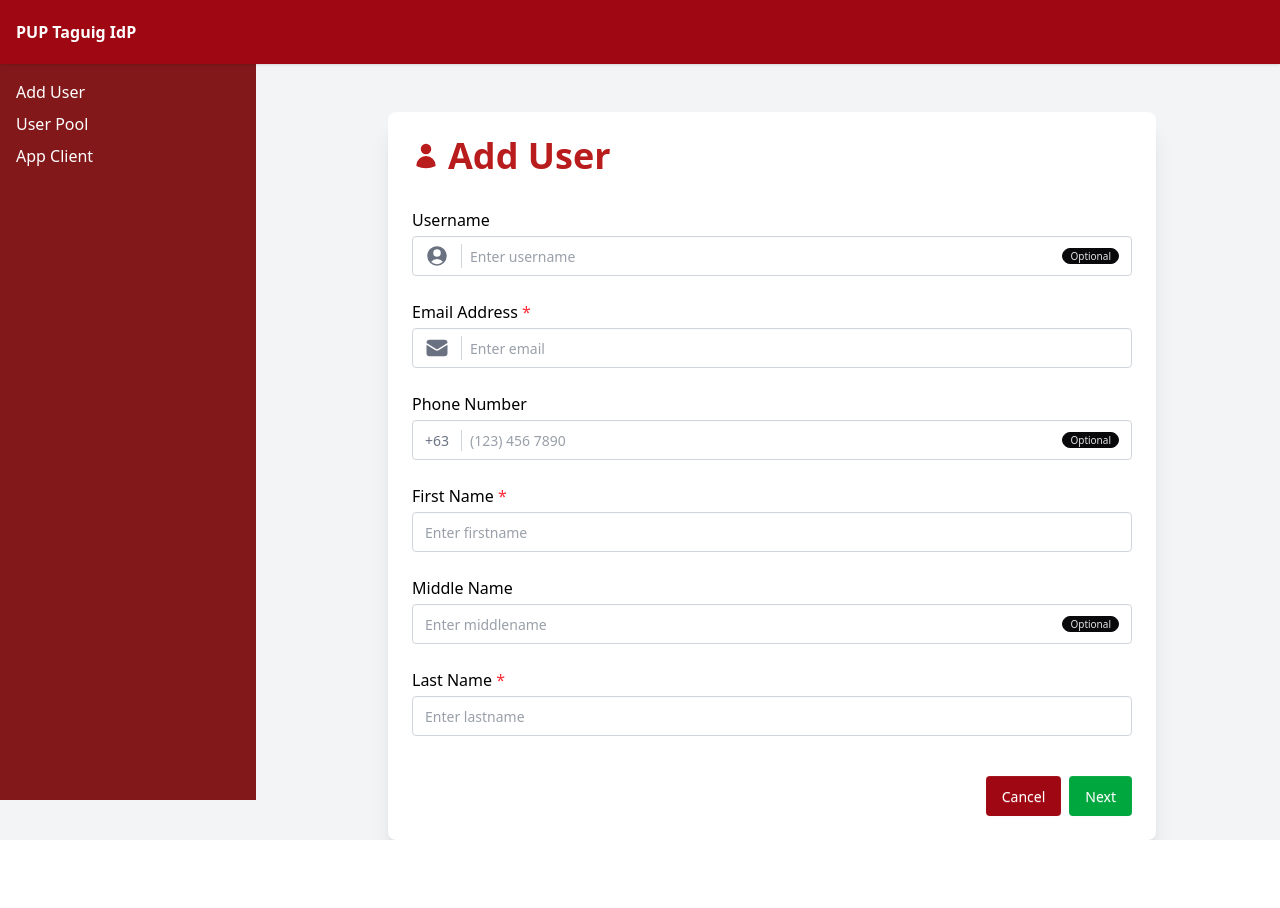
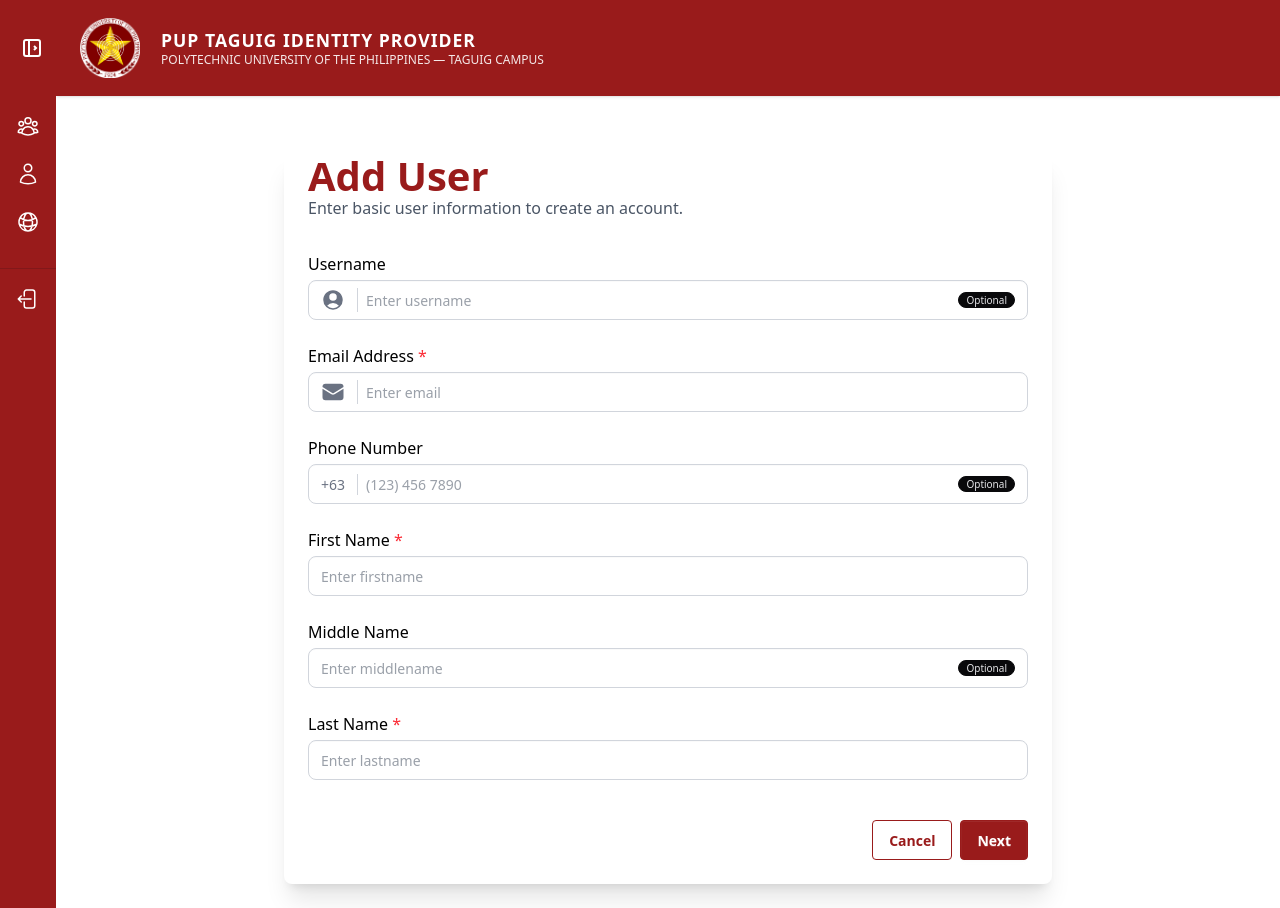
Before and after one commit to efondo-aaronkyle/Identity-Provider-and-One-Portal, a React (Vite) app: page /idp/add-user in a window 1280 px wide. Before the commit the page ends 840 px from the top, so only its background shows below. Built offline with nearby package versions, Linux system fonts and the light colour scheme.

Commit message:
Frontend/idp navbar sidebar (#2)
* fix design

* fixed add user page design

* add idp navbar and sidebar

```diff
--- a/src/features/idp/components/Navbar.jsx
+++ b/src/features/idp/components/Navbar.jsx
@@ -1,7 +1,21 @@
 export default function Navbar() {
   return (
-    <nav className="fixed top-0 left-0 right-0 bg-red-800 text-white h-16 flex items-center px-4 z-50 shadow">
-      <h1 className="font-bold">PUP Taguig IdP</h1>
+    <nav className="h-24 bg-[#991b1b] shadow flex items-center px-6 transition-all duration-300">
+      <div className="flex items-center gap-4">
+        <div className="flex items-center gap-4">
+          <div className="flex items-center gap-2">
+            <img src="/assets/images/PUPlogo.png" alt="PUP Logo" className="h-9 sm:h-15" />
+          </div>
+          <div className="flex flex-col items-start ml-1.25 text-white">
+            <div className="font-bold text-[.73em] sm:text-[1.1em] tracking-[1px]">
+              PUP TAGUIG IDENTITY PROVIDER
+            </div>
+            <div className="text-[.5em] sm:text-[.75em] opacity-[.9] -mt-0.5">
+              POLYTECHNIC UNIVERSITY OF THE PHILIPPINES — TAGUIG CAMPUS
+            </div>
+          </div>
+        </div>
+      </div>
     </nav>
   );
 }
--- a/src/features/idp/components/Sidebar.jsx
+++ b/src/features/idp/components/Sidebar.jsx
@@ -1,11 +1,67 @@
-export default function Sidebar() {
+import { useNavigate } from "react-router-dom";
+
+export default function Sidebar({ isOpen, toggleSidebar }) {
+  const navigate = useNavigate();
+
+  const handleLogout = () => {
+    navigate("/");
+  };
+
   return (
-    <aside className="fixed top-16 left-0 w-64 h-[calc(100vh-4rem)] bg-red-900 text-white p-4">
-      <ul className="space-y-2">
-        <li>Add User</li>
-        <li>User Pool</li>
-        <li>App Client</li>
+    <div className={`flex flex-col bg-[#991b1b] border-red-900 transition-all duration-300 fixed lg:relative top-0 left-0 min-h-screen z-50 ${isOpen ? "w-64 translate-x-0" : "w-14 translate-x-0 lg:translate-x-0"}`}>
+
+      <div className="h-24 px-3 flex items-center">
+        <div className="flex items-center justify-between w-full">
+          <div className="flex flex-col items-start overflow-hidden">
+            <h1 className={`text-white text-3xl font-bold transition-all duration-300 ${isOpen ? "opacity-100 translate-x-0" : "opacity-0 -translate-x-4"}`}>PUPIDP</h1>
+            <span className={`inline-flex bg-[#ffd700] text-black mt-1 px-2 rounded-md text-xs transition-all duration-300 ${isOpen ? "opacity-100 translate-x-0" : "opacity-0 -translate-x-4"}`}>ver.2026</span>
+          </div>
+          <button type="button" className="p-2 rounded-full hover:bg-red-900 text-white shrink-0" onClick={toggleSidebar}>
+            <svg xmlns="http://www.w3.org/2000/svg" fill="none" viewBox="0 0 24 24" strokeWidth={2} stroke="currentColor" className="w-6 h-6">
+              <path d="M4 4m0 2a2 2 0 0 1 2-2h12a2 2 0 0 1 2 2v12a2 2 0 0 1-2 2h-12a2 2 0 0 1-2-2z"></path>
+              <path d="M9 4v16"></path>
+              <path d="M14 10l2 2l-2 2"></path>
+            </svg>
+          </button>
+        </div>
+      </div>
+
+      <ul className="p-2 space-y-1">
+        {[
+          { name: "User Pool", iconPath: "M18 18.72a9.094 9.094 0 0 0 3.741-.479 3 3 0 0 0-4.682-2.72m.94 3.198.001.031c0 .225-.012.447-.037.666A11.944 11.944 0 0 1 12 21c-2.17 0-4.207-.576-5.963-1.584A6.062 6.062 0 0 1 6 18.719m12 0a5.971 5.971 0 0 0-.941-3.197m0 0A5.995 5.995 0 0 0 12 12.75a5.995 5.995 0 0 0-5.058 2.772m0 0a3 3 0 0 0-4.681 2.72 8.986 8.986 0 0 0 3.74.477m.94-3.197a5.971 5.971 0 0 0-.94 3.197M15 6.75a3 3 0 1 1-6 0 3 3 0 0 1 6 0Zm6 3a2.25 2.25 0 1 1-4.5 0 2.25 2.25 0 0 1 4.5 0Zm-13.5 0a2.25 2.25 0 1 1-4.5 0 2.25 2.25 0 0 1 4.5 0Z" },
+          { name: "Add User", iconPath: "M15.75 6a3.75 3.75 0 1 1-7.5 0 3.75 3.75 0 0 1 7.5 0ZM4.501 20.118a7.5 7.5 0 0 1 14.998 0A17.933 17.933 0 0 1 12 21.75c-2.676 0-5.216-.584-7.499-1.632Z" },
+          { name: "App Client", iconPath: "M12 21a9.004 9.004 0 0 0 8.716-6.747M12 21a9.004 9.004 0 0 1-8.716-6.747M12 21c2.485 0 4.5-4.03 4.5-9S14.485 3 12 3m0 18c-2.485 0-4.5-4.03-4.5-9S9.515 3 12 3m0 0a8.997 8.997 0 0 1 7.843 4.582M12 3a8.997 8.997 0 0 0-7.843 4.582m15.686 0A11.953 11.953 0 0 1 12 10.5c-2.998 0-5.74-1.1-7.843-2.918m15.686 0A8.959 8.959 0 0 1 21 12c0 .778-.099 1.533-.284 2.253m0 0A17.919 17.919 0 0 1 12 16.5c-3.162 0-6.133-.815-8.716-2.247m0 0A9.015 9.015 0 0 1 3 12c0-1.605.42-3.113 1.157-4.418" }
+        ].map((item, idx) => (
+          <li key={idx} className="relative group">
+            <button className="flex items-center h-11 w-full transition-all rounded-lg hover:bg-red-900">
+              <div className="w-14 flex justify-center">
+                <svg xmlns="http://www.w3.org/2000/svg" fill="none" viewBox="0 0 24 24" strokeWidth={1.5} stroke="currentColor" className="ml-[.5em] w-6 h-6 text-white">
+                  <path strokeLinecap="round" strokeLinejoin="round" d={item.iconPath} />
+                </svg>
+              </div>
+              <span className={`text-white ml-3 whitespace-nowrap font-semibold transition-opacity duration-300 ${isOpen ? "opacity-100" : "opacity-0"}`}>{item.name}</span>
+            </button>
+
+            {!isOpen && (
+              <span className="absolute left-full top-1/2 -translate-y-1/2 ml-2 px-2 py-1 rounded-md text-sm bg-[#991b1b] text-white font-medium opacity-0 group-hover:opacity-100 transition-opacity whitespace-nowrap">{item.name}</span>
+            )}
+          </li>
+        ))}
       </ul>
-    </aside>
+      <div className="mt-4"/>
+      <div className="relative group p-2 border-t border-red-900">
+        <button onClick={handleLogout} className="flex items-center h-11 w-full transition-all rounded-lg hover:bg-red-900">
+          <div className="w-14 flex justify-center">
+            <svg xmlns="http://www.w3.org/2000/svg" fill="none" viewBox="0 0 24 24" strokeWidth={1.5} stroke="currentColor" className="ml-[.5em] w-6 h-6 text-white">
+              <path strokeLinecap="round" strokeLinejoin="round" d="M8.25 9V5.25A2.25 2.25 0 0 1 10.5 3h6a2.25 2.25 0 0 1 2.25 2.25v13.5A2.25 2.25 0 0 1 16.5 21h-6a2.25 2.25 0 0 1-2.25-2.25V15m-3 0-3-3m0 0 3-3m-3 3H15" />
+            </svg>
+          </div>
+          <span className={`text-white ml-3 whitespace-nowrap font-semibold transition-opacity duration-300 ${isOpen ? "opacity-100" : "opacity-0"}`}>Logout</span>
+        </button>
+        {!isOpen && (
+          <span className="absolute left-full top-1/2 -translate-y-1/2 ml-2 px-2 py-1 rounded-md text-sm bg-[#991b1b] text-white font-medium opacity-0 group-hover:opacity-100 transition-opacity whitespace-nowrap">Logout</span>
+        )}
+      </div>
+    </div>
   );
 }
--- a/src/features/idp/components/add-user/AddUserCard.jsx
+++ b/src/features/idp/components/add-user/AddUserCard.jsx
@@ -1,10 +1,14 @@
-export default function AddUserCard({ icon, title, children }) {
+export default function AddUserCard({title, description, children }) {
   return (
     <div className="card bg-white w-full max-w-3xl shadow-xl">
       <div className="card-body space-y-6">
-        <div className="flex items-center gap-2">
-          {icon}
-          <h2 className="text-[#B91C1C] text-4xl font-bold">{title}</h2>
+        <div>
+          <h2 className="text-[#991b1b] text-[40px] font-bold leading-9 sm:leading-0 ">{title}</h2>
+          {description && (
+            <p className="text-[16px] mt-1 sm:mt-5 text-gray-600">
+              {description}
+            </p>
+          )}
         </div>
         {children}
       </div>
--- a/src/features/idp/components/add-user/AddUserDetails.jsx
+++ b/src/features/idp/components/add-user/AddUserDetails.jsx
@@ -12,7 +12,7 @@
 
       <div>
         <label className="block font-medium mb-1 text-black text-base">Username</label>
-        <label className="input flex items-center gap-2 bg-transparent border border-gray-300 text-gray-700 w-full focus-within:ring-1 focus-within:ring-blue-300 focus-within:border-blue-400">
+        <label className="input rounded-lg flex items-center gap-2 bg-transparent border border-gray-300 text-gray-700 w-full focus-within:ring-1 focus-within:ring-blue-200 focus-within:border-blue-200">
           <span className="pr-3 border-r border-gray-300 text-gray-500">
             <svg xmlns="http://www.w3.org/2000/svg" viewBox="0 0 24 24" fill="currentColor" className="size-6">
                 <path fillRule="evenodd" d="M18.685 19.097A9.723 9.723 0 0 0 21.75 12c0-5.385-4.365-9.75-9.75-9.75S2.25 6.615 2.25 12a9.723 9.723 0 0 0 3.065 7.097A9.716 9.716 0 0 0 12 21.75a9.716 9.716 0 0 0 6.685-2.653Zm-12.54-1.285A7.486 7.486 0 0 1 12 15a7.486 7.486 0 0 1 5.855 2.812A8.224 8.224 0 0 1 12 20.25a8.224 8.224 0 0 1-5.855-2.438ZM15.75 9a3.75 3.75 0 1 1-7.5 0 3.75 3.75 0 0 1 7.5 0Z" clipRule="evenodd" />
@@ -24,7 +24,7 @@
             value={data.username}
             onChange={handleChange}
             placeholder="Enter username"
-            className="grow bg-transparent focus:outline-none"
+            className="grow bg-transparent"
           />
           <span className="badge badge-neutral badge-xs">Optional</span>
         </label>
@@ -32,7 +32,7 @@
 
       <div>
         <label className="block font-medium mb-1 text-black text-base">Email Address <span className="text-red-500">*</span></label>
-        <label className="input flex items-center gap-2 bg-transparent border border-gray-300 text-gray-700 w-full focus-within:ring-1 focus-within:ring-blue-300 focus-within:border-blue-400">
+        <label className="input flex items-center gap-2 rounded-lg bg-transparent border border-gray-300 text-gray-700 w-full focus-within:ring-1 focus-within:ring-blue-200 focus-within:border-blue-200">
           <span className="pr-3 border-r border-gray-300 text-gray-500">
             <svg xmlns="http://www.w3.org/2000/svg" viewBox="0 0 24 24" fill="currentColor" className="size-6">
                 <path d="M1.5 8.67v8.58a3 3 0 0 0 3 3h15a3 3 0 0 0 3-3V8.67l-8.928 5.493a3 3 0 0 1-3.144 0L1.5 8.67Z" />
@@ -46,14 +46,14 @@
             onChange={handleChange}
             required
             placeholder="Enter email"
-            className="grow bg-transparent focus:outline-none"
+            className="grow bg-transparent"
           />
         </label>
       </div>
 
       <div>
         <label className="block font-medium mb-1 text-black text-base">Phone Number</label>
-        <label className="input flex items-center gap-2 bg-transparent border border-gray-300 text-gray-700 w-full focus-within:ring-1 focus-within:ring-blue-300 focus-within:border-blue-400">
+        <label className="input flex items-center rounded-lg gap-2 bg-transparent border border-gray-300 text-gray-700 w-full focus-within:ring-1 focus-within:ring-blue-200 focus-within:border-blue-200">
           <span className="pr-3 border-r border-gray-300 text-gray-500">+63</span>
           <input
             type="tel"
@@ -61,7 +61,7 @@
             value={data.phone}
             onChange={handleChange}
             placeholder="(123) 456 7890"
-            className="grow bg-transparent focus:outline-none"
+            className="grow bg-transparent"
           />
           <span className="badge badge-neutral badge-xs">Optional</span>
         </label>
@@ -76,20 +76,20 @@
           onChange={handleChange}
           required
           placeholder="Enter firstname"
-          className="input bg-transparent border border-gray-300 text-gray-700 w-full focus-within:ring-1 focus-within:ring-blue-300 focus-within:border-blue-400"
+          className="input bg-transparent border rounded-lg border-gray-300 text-gray-700 w-full focus-within:ring-1 focus-within:ring-blue-200 focus-within:border-blue-200"
         />
       </div>
 
       <div>
         <label className="block font-medium mb-1 text-black text-base">Middle Name</label>
-        <label className="input flex items-center gap-2 bg-transparent border border-gray-300 text-gray-700 w-full focus-within:ring-1 focus-within:ring-blue-300 focus-within:border-blue-400">
+        <label className="input flex items-center rounded-lg gap-2 bg-transparent border border-gray-300 text-gray-700 w-full focus-within:ring-1 focus-within:ring-blue-200 focus-within:border-blue-200">
            <input
               type="text"
               name="middleName"
               value={data.middleName}
               onChange={handleChange}
               placeholder="Enter middlename"
-              className="grow bg-transparent focus:outline-none"
+              className="grow bg-transparent"
            />
             <span className="badge badge-neutral badge-xs">Optional</span>
         </label>
@@ -104,15 +104,15 @@
           onChange={handleChange}
           required
           placeholder="Enter lastname"
-          className="input bg-transparent border border-gray-300 text-gray-700 w-full focus-within:ring-1 focus-within:ring-blue-300 focus-within:border-blue-400"
+          className="input bg-transparent border rounded-lg border-gray-300 text-gray-700 w-full focus-within:ring-1 focus-within:ring-blue-300 focus-within:border-blue-300"
         />
       </div>
 
       <div className="flex justify-end gap-2 pt-4">
-        <button type="button" onClick={() => navigate(-1)} className="btn border-none text-white bg-red-800 hover:bg-red-900 font-medium">
+        <button type="button" onClick={() => navigate(-1)} className="btn btn-outline text-[#991b1b] border-[#991b1b] hover:bg-[#ffd700] hover:border-[#ffd700] hover:text-[#991b1b]">
             Cancel
         </button>
-        <button type="submit" className="btn border-none bg-green-600 hover:bg-green-700 font-medium text-white">
+        <button type="submit" className="btn bg-[#991b1b] text-white border-[#991b1b] hover:bg-[#ffd700] hover:border-[#ffd700] hover:text-[#991b1b]">
           Next
         </button>
       </div>
--- a/src/features/idp/layouts/IdpLayout.jsx
+++ b/src/features/idp/layouts/IdpLayout.jsx
@@ -1,15 +1,27 @@
+import { useState } from "react";
 import Navbar from "../components/Navbar";
 import Sidebar from "../components/Sidebar";
 
 export default function IdpLayout({ children }) {
+  const [sidebarOpen, setSidebarOpen] = useState(false);
+
   return (
-    <div>
-      <Navbar />
-      <Sidebar />
+    <div className="flex min-h-screen bg-white">
+      {sidebarOpen && (
+        <div
+          className="fixed inset-0 bg-black/40 z-40 lg:hidden"
+          onClick={() => setSidebarOpen(false)}
+        />
+      )}
 
-      <main className="pt-20 pl-72 pr-6 bg-gray-100 min-h-screen">
-        {children}
-      </main>
+      {/* Sidebar */}
+      <Sidebar isOpen={sidebarOpen} toggleSidebar={() => setSidebarOpen(prev => !prev)} />
+
+      {/* Main content */}
+      <div className="flex-1 flex flex-col ml-14 lg:ml-0 transition-all duration-300">
+        <Navbar sidebarOpen={sidebarOpen} toggleSidebar={() => setSidebarOpen(prev => !prev)} />
+        <main className="p-6">{children}</main>
+      </div>
     </div>
   );
 }
--- a/src/features/idp/pages/AddUser.jsx
+++ b/src/features/idp/pages/AddUser.jsx
@@ -22,24 +22,16 @@
     tempPassword: "",
   });
 
-  const userIcon = (
-    <svg xmlns="http://www.w3.org/2000/svg" viewBox="0 0 24 24" fill="currentColor" className="text-[#B91C1C] w-7 h-7">
-      <path fillRule="evenodd" d="M7.5 6a4.5 4.5 0 1 1 9 0 4.5 4.5 0 0 1-9 0ZM3.751 20.105a8.25 8.25 0 0 1 16.498 0 .75.75 0 0 1-.437.695A18.683 18.683 0 0 1 12 22.5c-2.786 0-5.433-.608-7.812-1.7a.75.75 0 0 1-.437-.695Z" clipRule="evenodd" />
-    </svg>
-  );
-
-  const lockIcon = (
-    <svg xmlns="http://www.w3.org/2000/svg" viewBox="0 0 24 24" fill="currentColor" className="size-6 text-[#B91C1C]">
-      <path fillRule="evenodd" d="M12 1.5a5.25 5.25 0 0 0-5.25 5.25v3a3 3 0 0 0-3 3v6.75a3 3 0 0 0 3 3h10.5a3 3 0 0 0 3-3v-6.75a3 3 0 0 0-3-3v-3c0-2.9-2.35-5.25-5.25-5.25Zm3.75 8.25v-3a3.75 3.75 0 1 0-7.5 0v3h7.5Z" clipRule="evenodd" />
-    </svg>
-  );
-
   return (
     <IdpLayout>
       <div className="flex justify-center mt-8">
         <AddUserCard
           title={step === 1 ? "Add User" : "Invitation & Access"}
-          icon={step === 1 ? userIcon : lockIcon}
+          description={
+            step === 1
+            ? "Enter basic user information to create an account."
+            : "Set invitation method and access credentials."
+          }
         >
           <FadeWrapper isVisible={step === 1} keyId="step1">
             <AddUserDetails data={data} setData={setData} onNext={() => setStep(2)} />
```
Also changed, not shown: src/auth/components/LoginForm.jsx (+14 -5 lines), src/features/idp/components/add-user/AddUserInvitation.jsx (+6 -6 lines).
